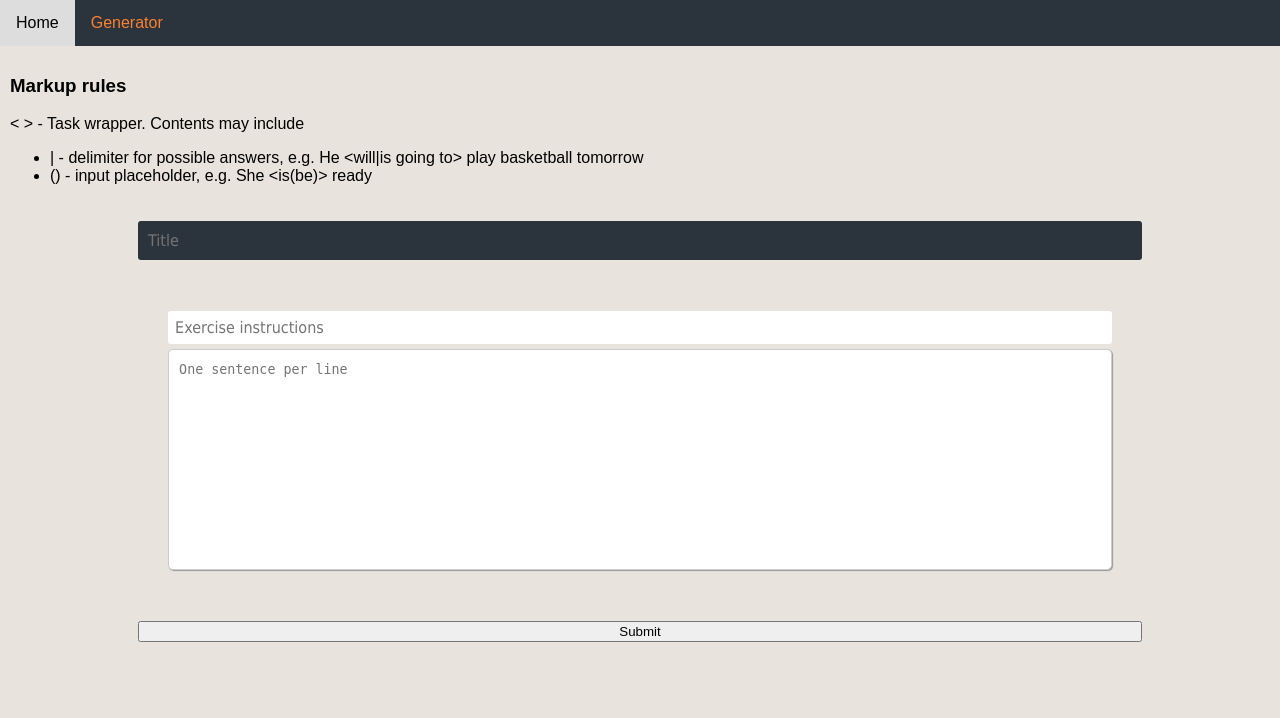
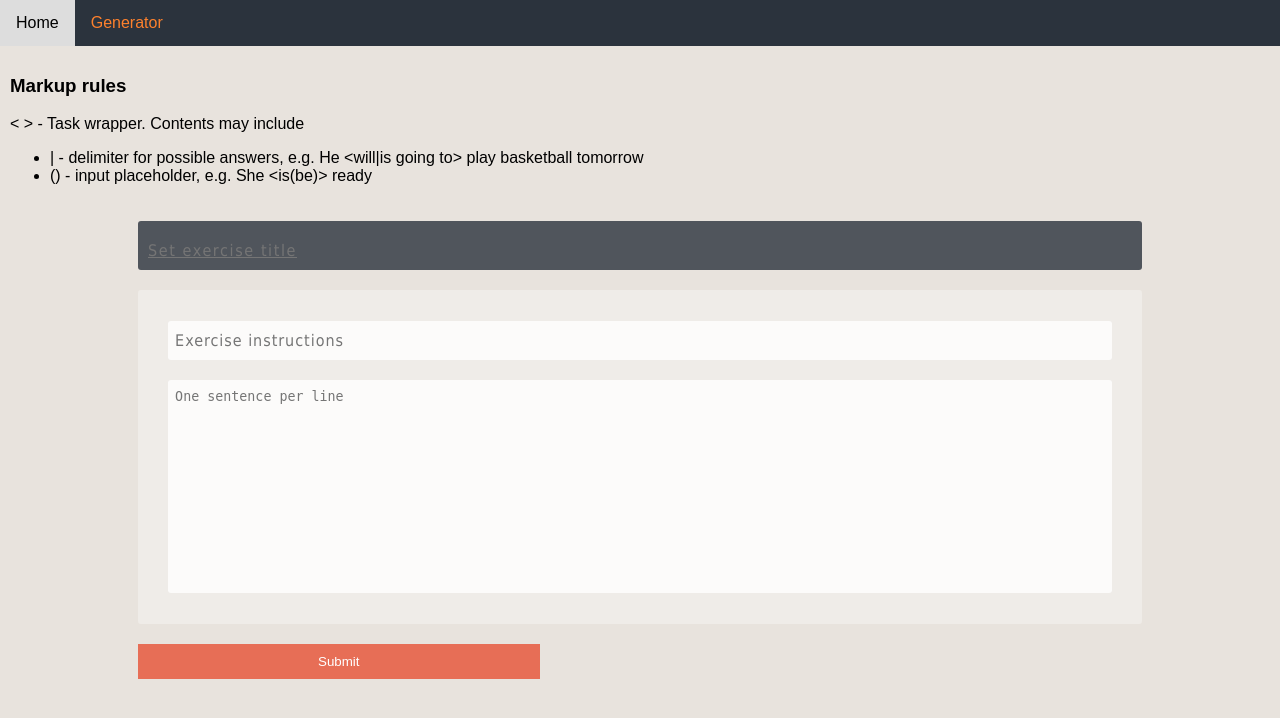
Before and after one commit to mtalimanchuk/e-xercise, a Flask app: page /exercise_generator in a window 1280 px wide. Shown: the top 718 px of the page. Run offline with Flask 2, Linux system fonts and the light colour scheme.

Commit message:
generator page styling

```diff
--- a/app/static/css/generator.css
+++ b/app/static/css/generator.css
@@ -64,6 +64,21 @@ form {
   grid-gap: 20px;
 }
 
+form input[type=submit] {
+  border: none;
+  width: 40%;
+  padding: 10px;
+  background-color: RGBA(232, 82, 53, .8);
+  color: white;
+}
+
+form input[type=submit]:hover {
+  background-color: RGBA(232, 82, 53, 1);
+  border-radius: 0px;
+  outline: 1px outset RGBA(232, 82, 53, 1);
+  outline-offset: 0px;
+}
+
 .exercise-title {
   grid-row: auto;
 }
@@ -72,34 +87,59 @@ form {
   border: none;
   border-radius: 3px;
   color: white;
-  background-color: #2b333d;
+  background-color: RGBA(43, 51, 61, .8);
   font: 1rem Tahoma, Geneva, sans-serif;
-  padding: 10px;
+  padding: 20px 10px 10px 10px;
   width: 100%;
+  letter-spacing: 0.1em;
+}
+
+.exercise-title input[type=text]:hover,
+.exercise-title input[type=text]:focus {
+  background-color: RGBA(43, 51, 61, 1);
+  border-radius: 0px;
+  outline: 1px outset #2b333d;
+  outline-offset: 0px;
+}
+
+.exercise-title input[type=text]::placeholder {
+  text-decoration: underline;
 }
 
 .exercise-input {
   padding: 3%;
   display: grid;
-  grid-gap: 5px;
+  grid-gap: 20px;
+  background-color: RGBA(255, 255, 255, .3);
+  border-radius: 3px;
 }
 
-.exercise-input input[type=text]{
+.exercise-input input[type=text] {
   border: none;
-  border-radius: 3px;
+  border-radius: inherit;
+  background-color: RGBA(255, 255, 255, .8);
   color: #fd812d;
   font: 1rem Tahoma, Geneva, sans-serif;
-  padding: 7px;
+  padding: 10px 7px 10px 7px;
+  letter-spacing: 0.06em;
 }
 
 .exercise-input textarea {
   word-wrap: normal;
-  box-shadow: 1px 1px 1px #999;
-  border-radius: 5px;
-  border: 1px solid #ccc;
-  box-sizing: content-box;
-  background-color: white;
-  padding: 10px;
+  border: none;
+  border-radius: inherit;
+  background-color: RGBA(255, 255, 255, .8);
+  padding: 7px;
   line-height: 1.5;
   resize: none;
 }
+
+.exercise-input input[type=text]:hover,
+.exercise-input input[type=text]:focus,
+.exercise-input textarea:hover,
+.exercise-input textarea:focus {
+  background-color: RGBA(255, 255, 255, 1);
+  border-radius: 0px;
+  outline: 1px inset white;
+  outline-offset: 0px;
+}
--- a/app/templates/generator.html.j2
+++ b/app/templates/generator.html.j2
@@ -14,7 +14,7 @@
   <!-- https://stackoverflow.com/questions/6964927/how-to-create-a-form-dynamically-via-javascript#6964949 -->
   <form action = "{{ url_for('generate_exercise') }}" method="post" autocomplete="off">
     <div class="exercise-title">
-      <input type="text" name="exercise-title" placeholder="Title">
+      <input type="text" name="exercise-title" placeholder="Set exercise title">
     </div>
     <div class="exercise-input">
       <input type="text" name="exercise-howto" placeholder="Exercise instructions">
```
